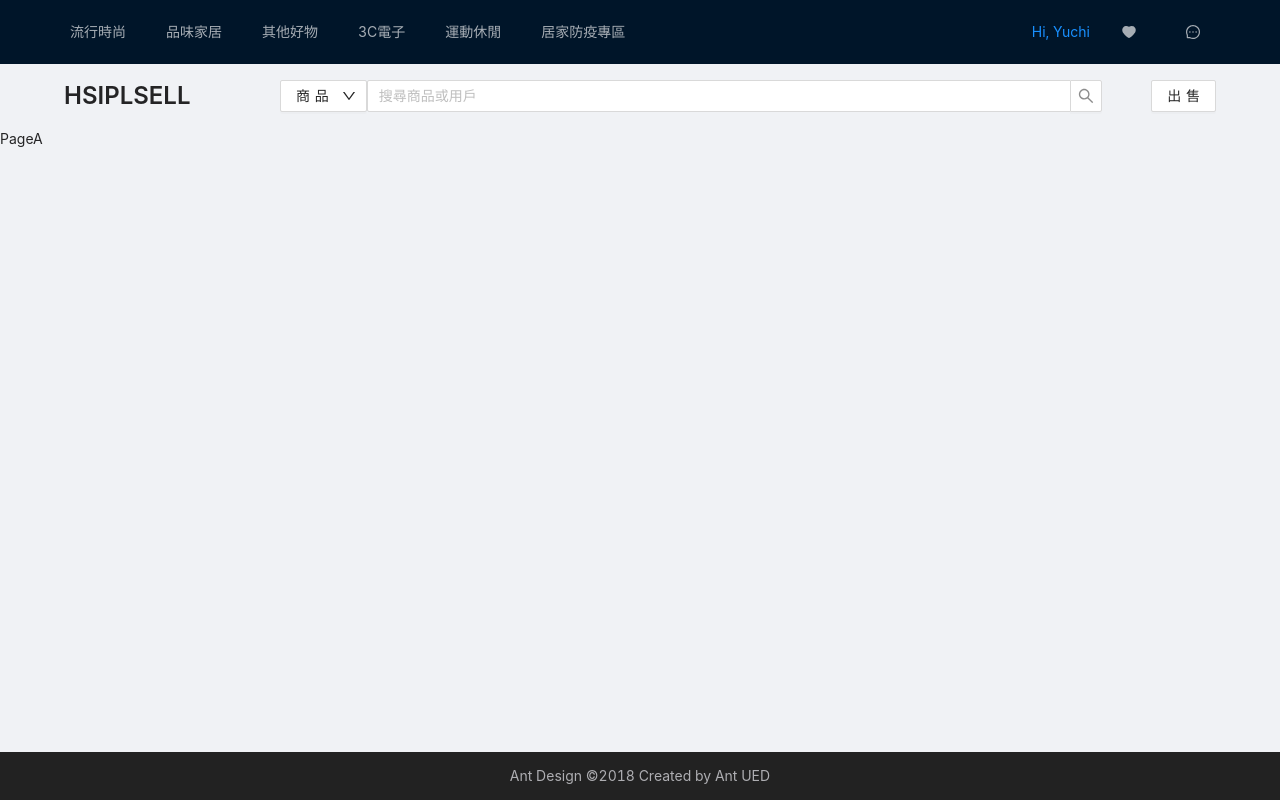
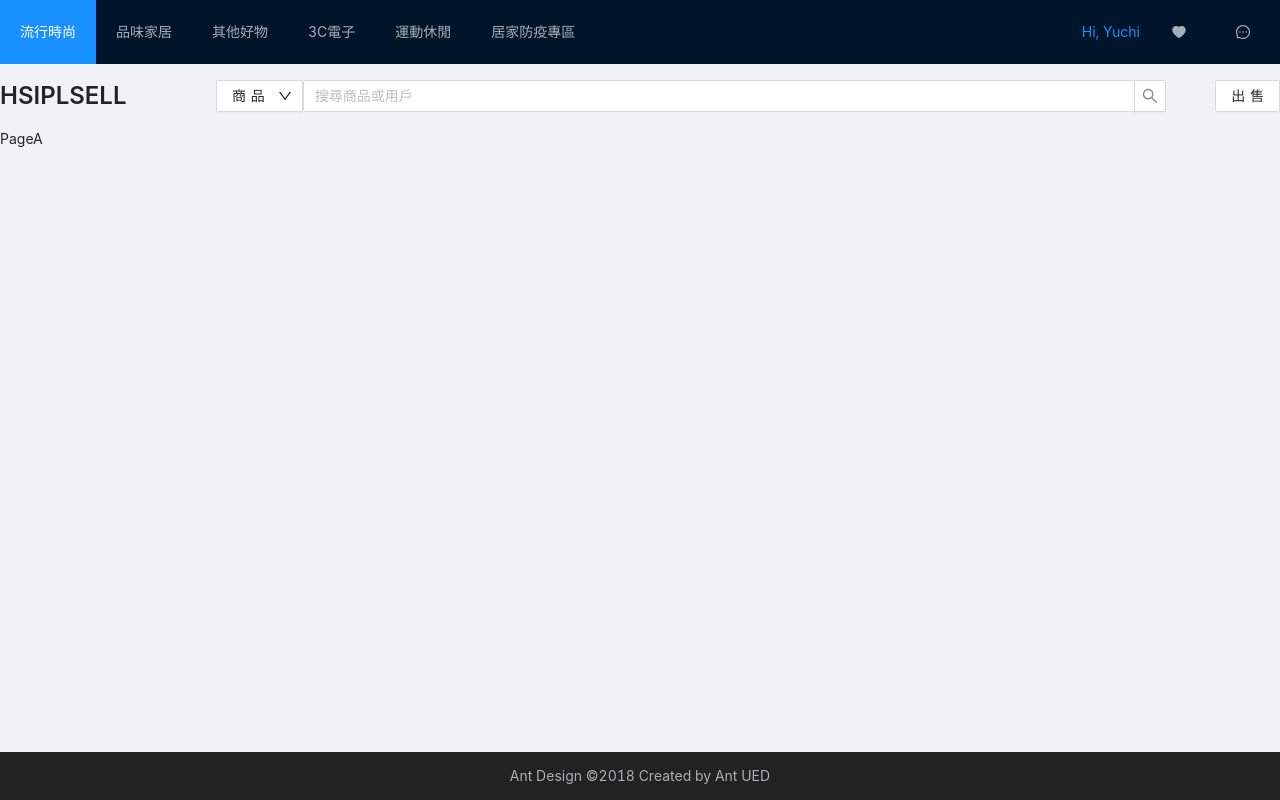
Before and after one commit to hsipl/EC_Shop-Frontend, a React (Vite) app: page / in a window 1280 px wide. Built offline with nearby package versions, Linux system fonts and the light colour scheme; no server answers.

Commit message:
feat(layout): set indent for layout

```diff
--- a/src/pages/BasicLayout.jsx
+++ b/src/pages/BasicLayout.jsx
@@ -8,13 +8,18 @@ export const BasicLayout = () => {
   return (
     <Layout style={{ minHeight: "100vh" }}>
       <div style={{ position: "fixed", width: "100%" }}>
-        <Header style={{ color: "#F2F2F7" }}>
+        <Header style={{ color: "#F2F2F7", padding: 0 }}>
           <HeaderMenu />
         </Header>
         <HeaderSearch />
       </div>
       <Layout style={{ paddingTop: "128px" }}>
-        <Content>
+        <Content
+          style={{
+            paddingLeft: "calc((100vw - 1440px)/2 + 64px)",
+            paddingRight: "calc((100vw - 1440px)/2 + 64px)",
+          }}
+        >
           <Outlet />
         </Content>
         <Footer
--- a/src/views/Header/HeaderMenu.jsx
+++ b/src/views/Header/HeaderMenu.jsx
@@ -9,6 +9,8 @@ export const HeaderMenu = () => {
         display: "grid",
         flex: "1",
         gridTemplateColumns: "auto auto",
+        paddingLeft: "calc((100vw - 1440px)/2 + 64px)",
+        paddingRight: "calc((100vw - 1440px)/2 + 64px)",
       }}
     >
       <div
--- a/src/views/Header/HeaderSearch.jsx
+++ b/src/views/Header/HeaderSearch.jsx
@@ -37,6 +37,8 @@ export const HeaderSearch = () => {
         padding: "4px 64px",
         minHeight: "64px",
         backgroundColor: "rgba(240, 242, 245)", // set backgroundColor same as content
+        paddingLeft: "calc((100vw - 1440px)/2 + 64px)",
+        paddingRight: "calc((100vw - 1440px)/2 + 64px)",
       }}
     >
       <div
```
